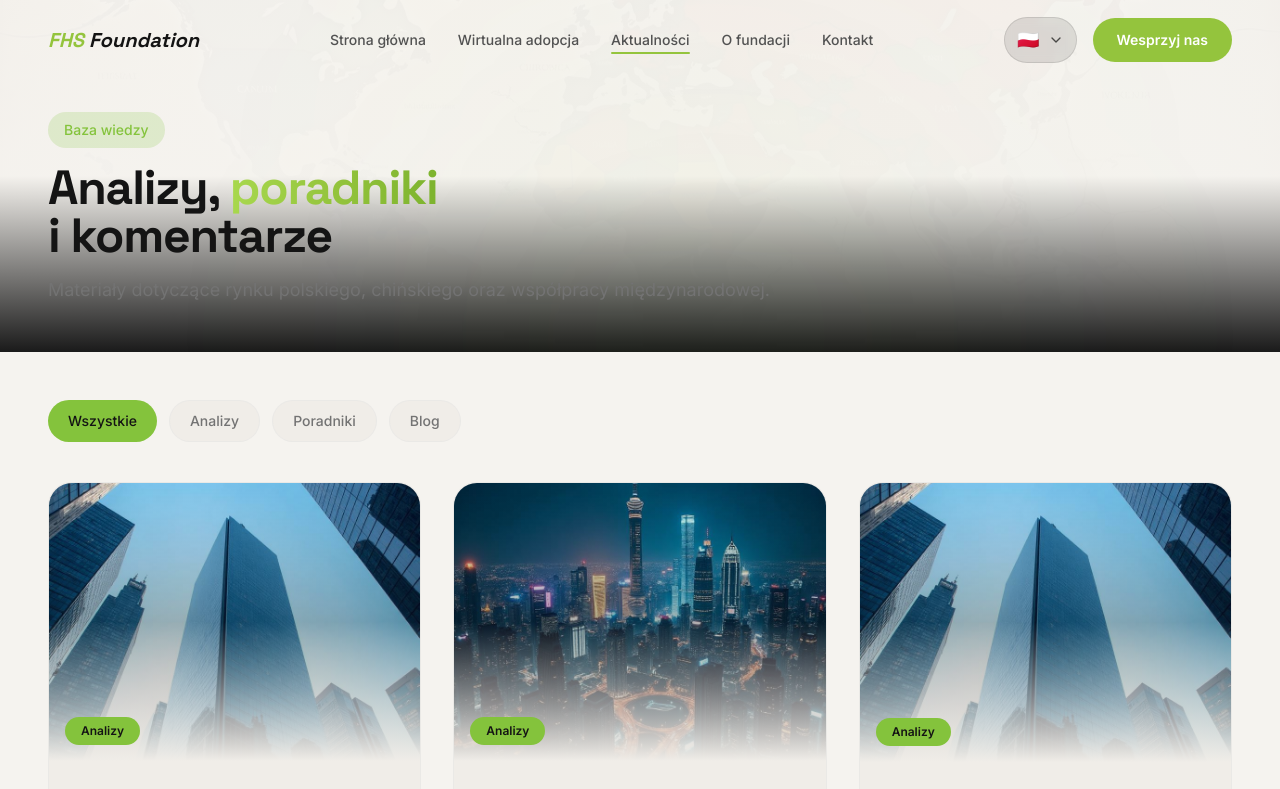
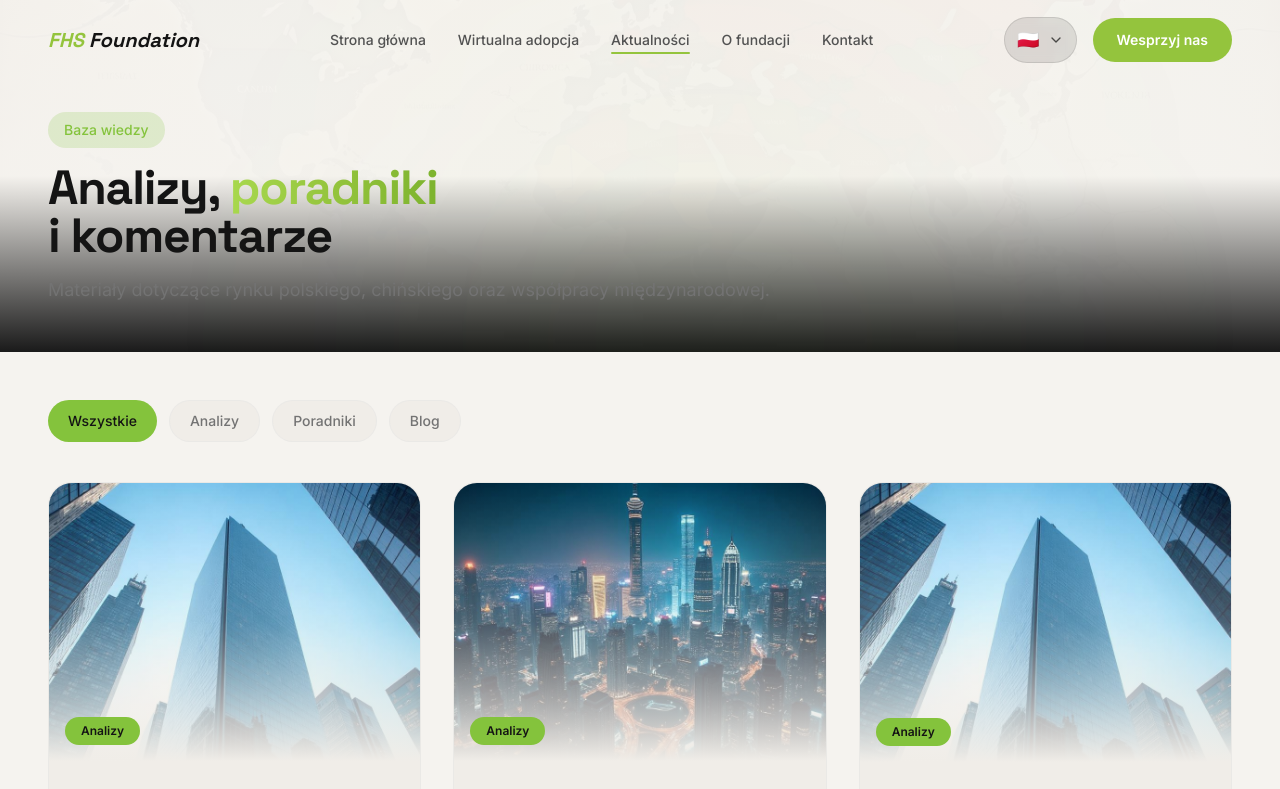
Before and after one commit to MatPawluk/fhs-fundacja-cms, a React (Vite) app: page /baza-wiedzy in a window 1280 px wide. Shown: the top 789 px of the page. Built offline with nearby package versions, Linux system fonts and the light colour scheme; the HTML template or start-up script is replaced by a standard one.

Commit message:
Fix light theme across pages
Co-authored-by: adriannkwamu <265244291+adriannkwamu@users.noreply.github.com>

```diff
--- a/src/pages/BazaWiedzy.tsx
+++ b/src/pages/BazaWiedzy.tsx
@@ -100,7 +100,7 @@ const BazaWiedzy = () => {
                       alt={article.title}
                       className="w-full h-full object-cover transition-transform duration-500 group-hover:scale-105"
                     />
-                    <div className="absolute inset-0" style={{ background: 'linear-gradient(to top, #f0ede8, rgba(11,11,11,0.3), transparent)' }} />
+                    <div className="absolute inset-0" style={{ background: 'linear-gradient(to top, #f0ede8, rgba(240,237,232,0.3), transparent)' }} />
                     <div className="absolute bottom-4 left-4">
                       <span className={`inline-block px-4 py-1.5 rounded-full text-xs font-semibold ${
                         article.category === categories[1]
```
